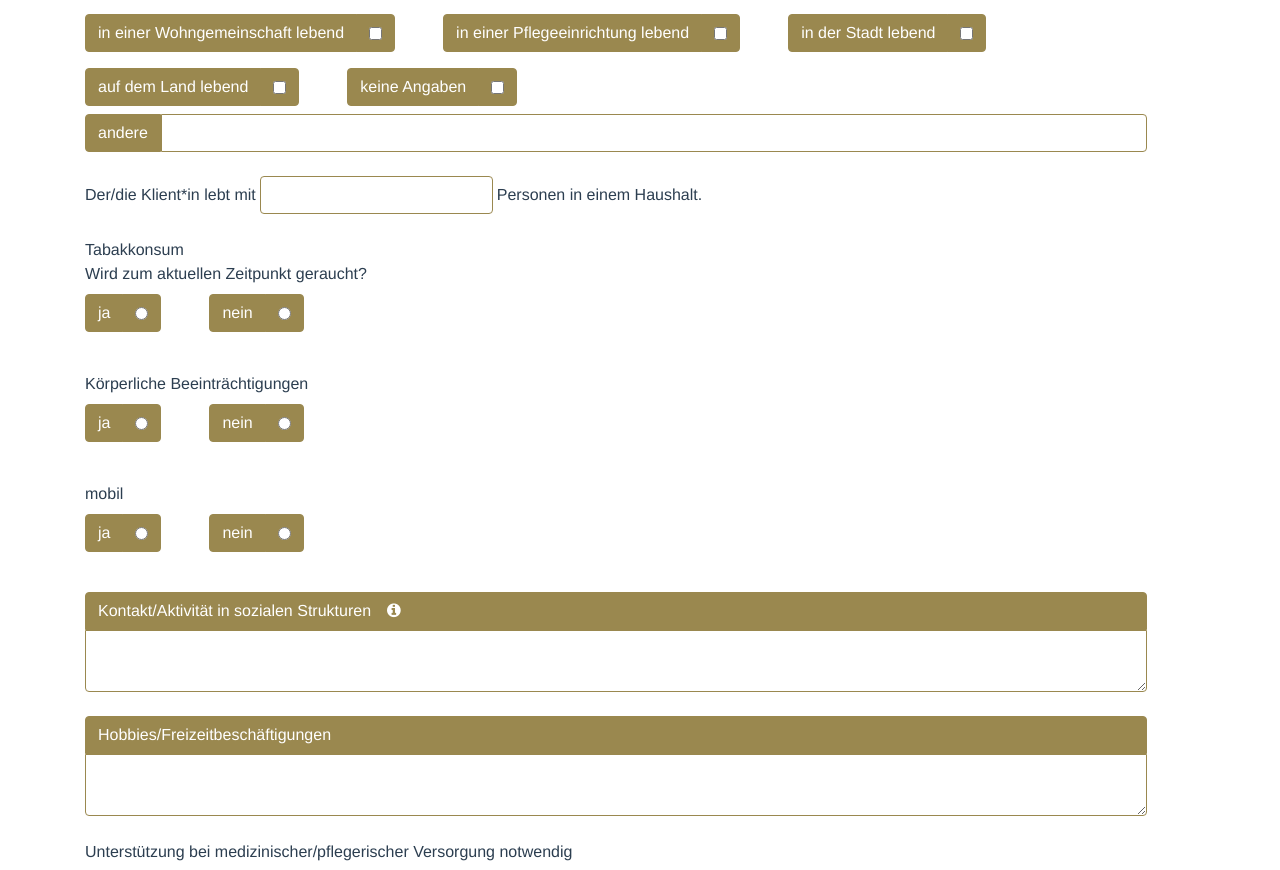
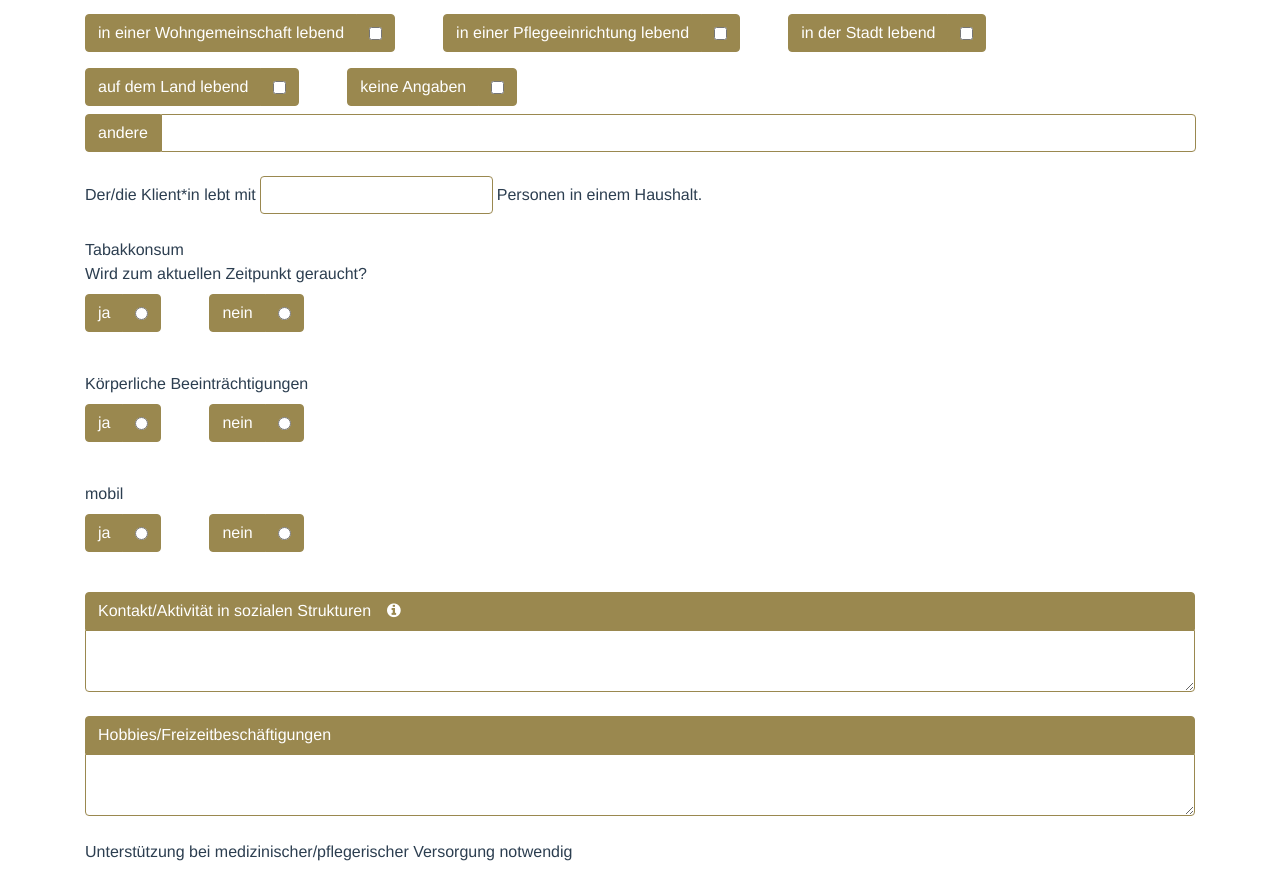
Before and after one commit to Syb10/modive, a Vue app in the folder client/: page / in a window 1280 px wide. Shown: the part 1914-2784 px from the top of the page. Built offline with nearby package versions, Linux system fonts and the light colour scheme; what vuex-map-fields would draw is missing.

Commit message:
remove style mr-5

```diff
--- a/client/src/components/CalcBMI.vue
+++ b/client/src/components/CalcBMI.vue
@@ -1,7 +1,7 @@
 <template>
   <div class="form-group">
     <div class="mb-4">
-      <div class="input-group-prepend mr-5 mb-3">
+      <div class="input-group-prepend mb-3">
         <label for="bmi" class="input-group-text inputForm assessmentColor">
           Body Mass Index (in kg/m&sup2;)
         </label>
--- a/client/src/components/InputForm.vue
+++ b/client/src/components/InputForm.vue
@@ -1,7 +1,7 @@
 <template>
   <div class="form-group">
     <div class="mb-4">
-      <div class="input-group-prepend mr-5 mb-3">
+      <div class="input-group-prepend mb-3">
         <label :for="content.id" class="input-group-text inputForm" :class="content.color">
           {{ content.title }}
           <div v-if="isTipp" class="tipp ml-3"> <i class="fa fa-info-circle"></i>
--- a/client/src/components/TextareaForm.vue
+++ b/client/src/components/TextareaForm.vue
@@ -1,7 +1,7 @@
 <template>
   <div class="form-group">
     <div class="mb-4">
-      <div class="mr-5 mb-3">
+      <div class="mb-3">
         <label :for="content.id" class="input-group-text textareaForm normal-white-space" :class="content.color">
           {{ content.title }}
           <div v-if="isTipp" class="tipp ml-3"> <i class="fa fa-info-circle"></i>
```
